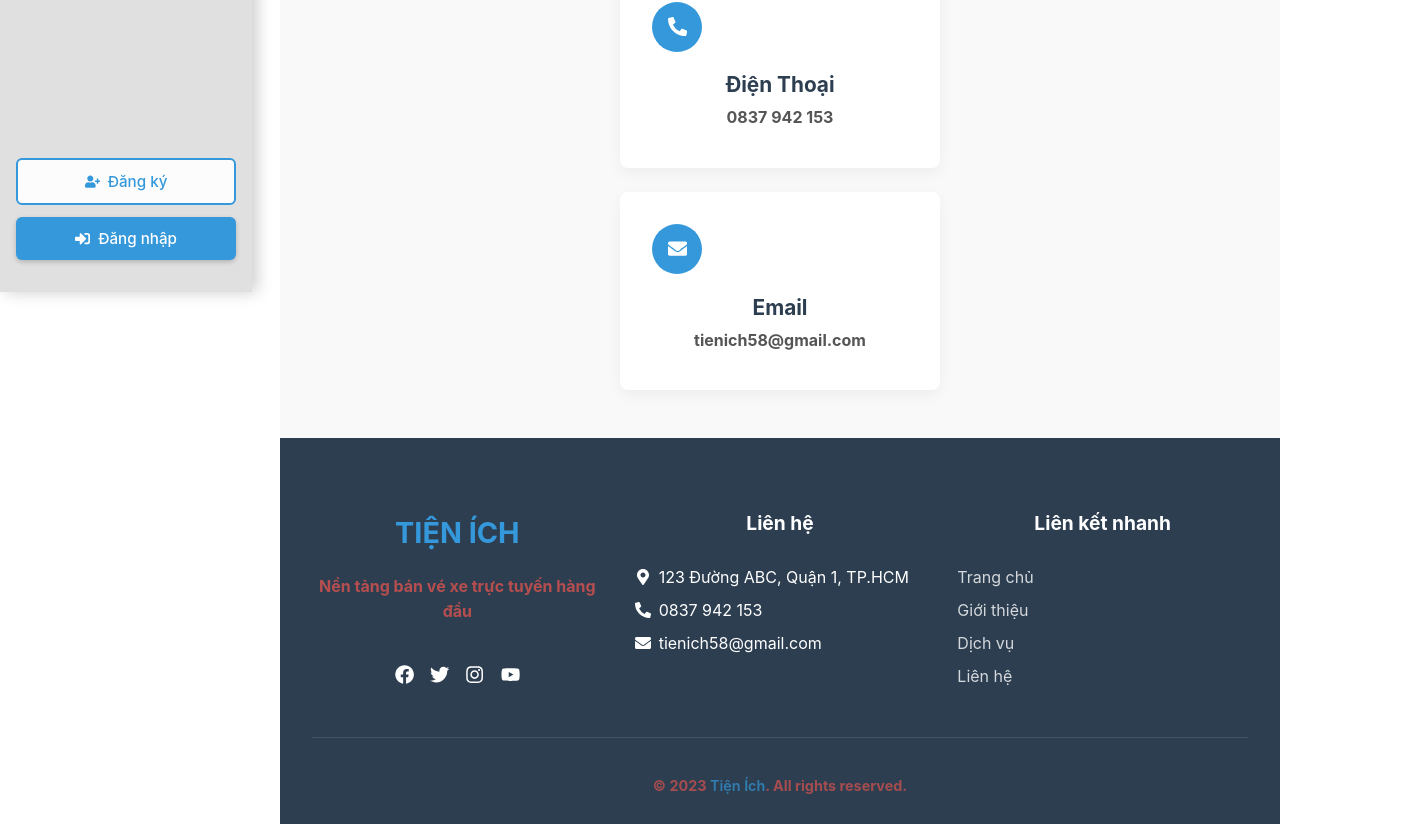
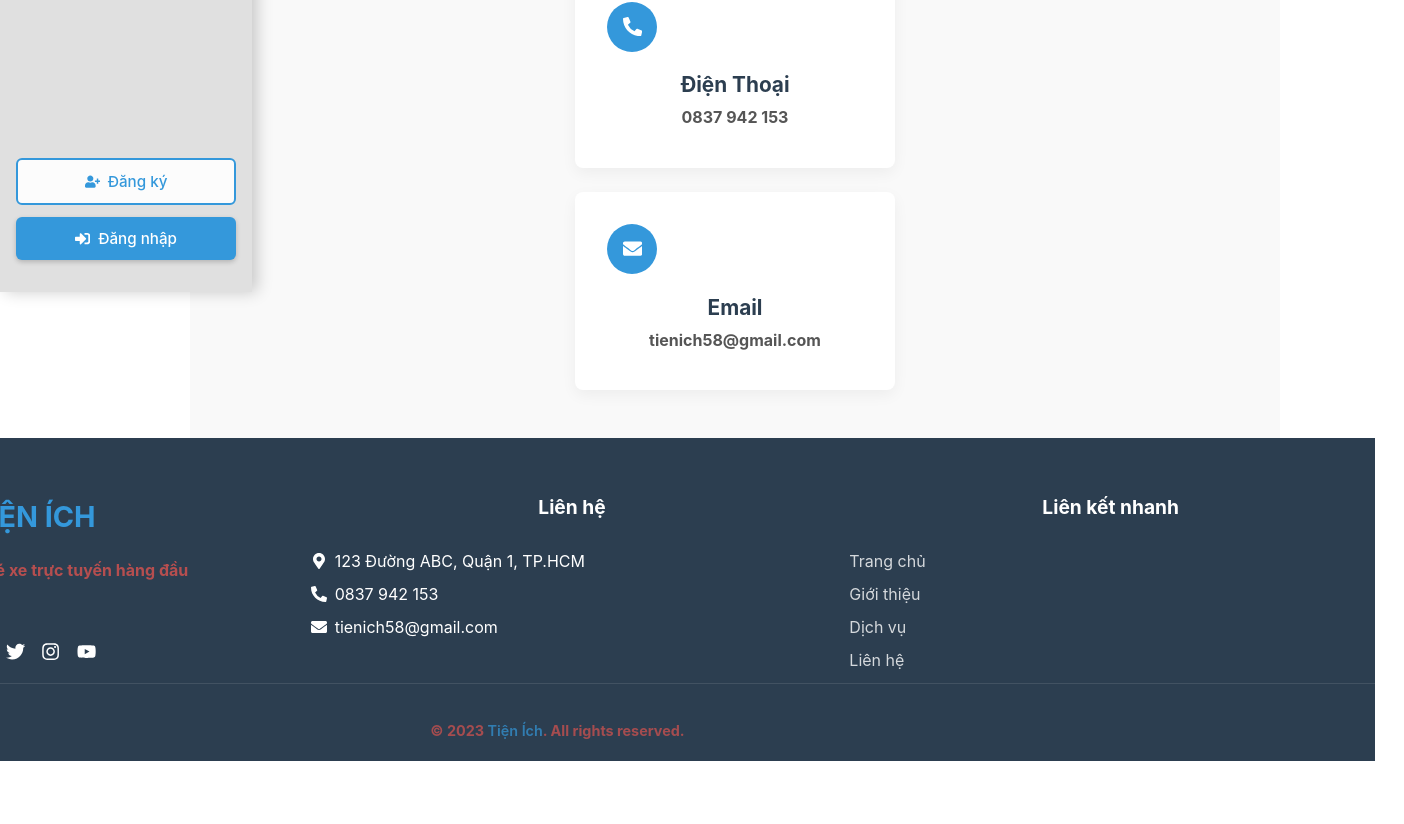
Before and after one commit to 84796578ran/SU25SE048_GSU25SE52_Bus-online-bus-ticket-sales_FE, a React (Create React App) app in the folder SU25SE048_GSU25SE52_Bus-online-bus-ticket-sales_FE/op/: page /contact in a window 1280 px wide. Shown: the part 540-1364 px from the top of the page, 1404 px wide, since content can reach past the window. After the commit the page ends 1301 px from the top, so only its background shows below. Built offline with nearby package versions, Linux system fonts and the light colour scheme.

Commit message:
upload Contact

```diff
--- a/SU25SE048_GSU25SE52_Bus-online-bus-ticket-sales_FE/op/src/components/contact/Contact.jsx
+++ b/SU25SE048_GSU25SE52_Bus-online-bus-ticket-sales_FE/op/src/components/contact/Contact.jsx
@@ -2,6 +2,7 @@ import { Link } from 'react-router-dom';
 import '../contact/Contact.css';
 import Header from '../header/Header';
 import { FaMapMarkerAlt, FaPhoneAlt, FaEnvelope, FaPaperPlane, FaFacebook, FaTwitter, FaInstagram, FaYoutube } from 'react-icons/fa';
+import Footer from '../footer/Footer';
 
 const Contact = () => {
     return (
@@ -40,44 +41,7 @@ const Contact = () => {
                         </div>
                     </div>
                 </div>
-
-                <footer className="contact-footer">
-                    <div className="footer-container">
-                        <div className="footer-brand">
-                            <h3 className="footer-logo">TIỆN ÍCH</h3>
-                            <p className="footer-slogan">Nền tảng bán vé xe trực tuyến hàng đầu</p>
-                            <div className="footer-social">
-                                <a href="#" className="social-icon"><FaFacebook /></a>
-                                <a href="#" className="social-icon"><FaTwitter /></a>
-                                <a href="#" className="social-icon"><FaInstagram /></a>
-                                <a href="#" className="social-icon"><FaYoutube /></a>
-                            </div>
-                        </div>
-
-                        <div className="footer-contact">
-                            <h4 className="footer-title">Liên hệ</h4>
-                            <ul className="footer-list">
-                                <li><FaMapMarkerAlt /> 123 Đường ABC, Quận 1, TP.HCM</li>
-                                <li><FaPhoneAlt /> 0837 942 153</li>
-                                <li><FaEnvelope /> tienich58@gmail.com</li>
-                            </ul>
-                        </div>
-
-                        <div className="footer-links">
-                            <h4 className="footer-title">Liên kết nhanh</h4>
-                            <ul className="footer-list">
-                                <li><Link to="/home">Trang chủ</Link></li>
-                                <li><Link to="/about">Giới thiệu</Link></li>
-                                <li><Link to="/services">Dịch vụ</Link></li>
-                                <li><Link to="/contact">Liên hệ</Link></li>
-                            </ul>
-                        </div>
-                    </div>
-
-                    <div className="footer-bottom">
-                        <p className="copyright">© 2023 <strong>Tiện Ích</strong>. All rights reserved.</p>
-                    </div>
-                </footer>
+                <Footer />
             </div>
         </div>
     )
```
